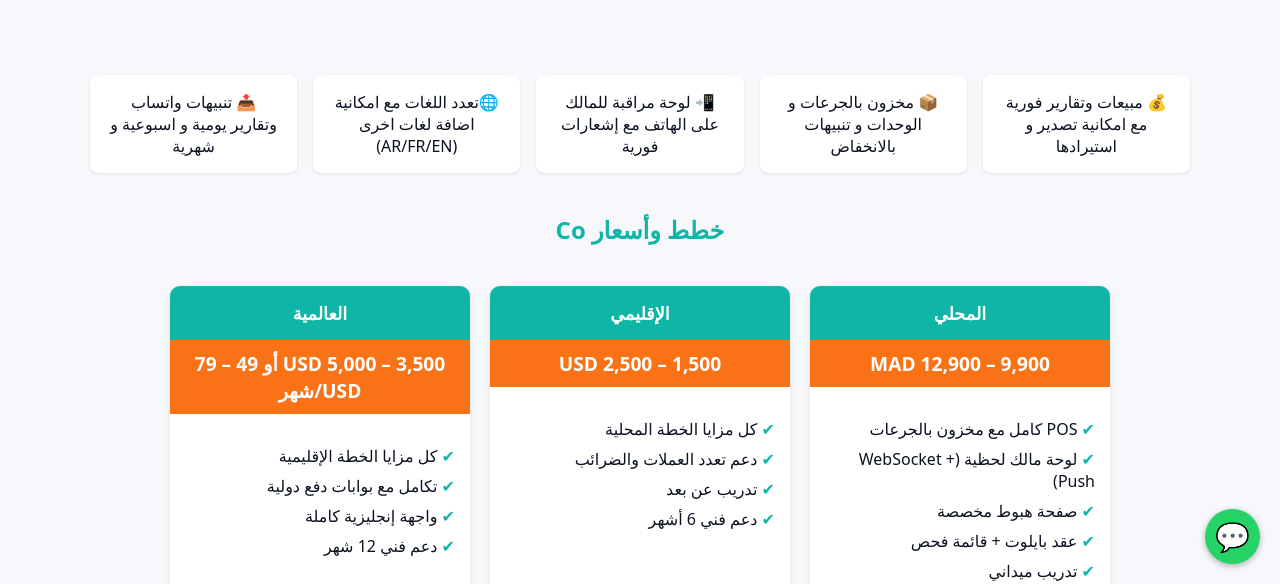
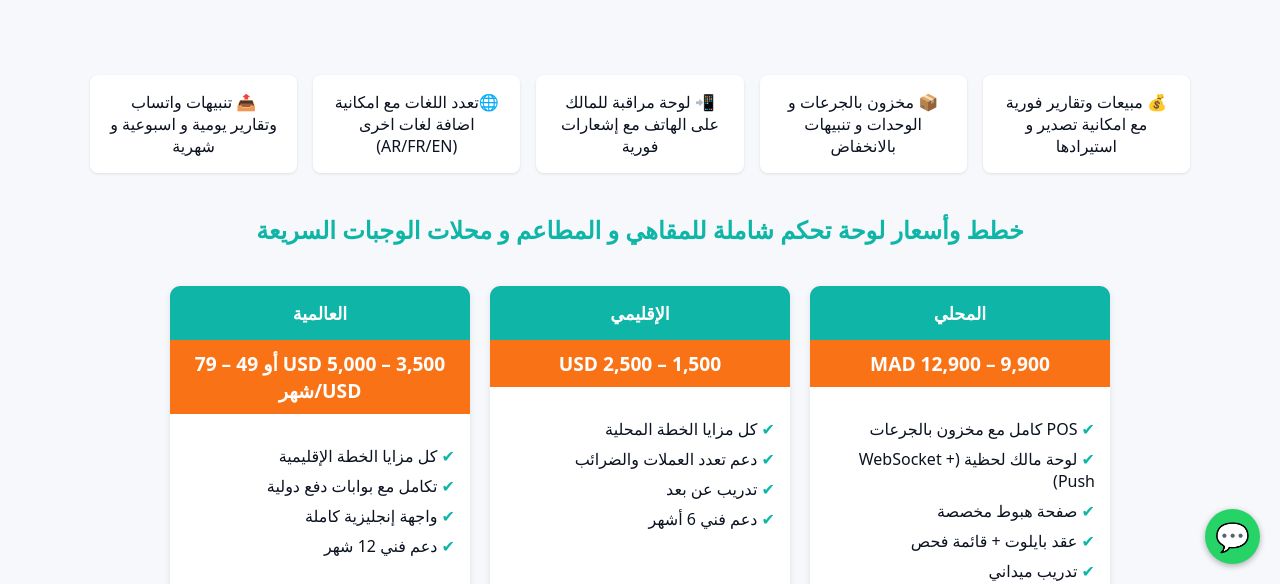
Before and after one commit to najemi19/landing-page-cofe-dash-pub, a plain HTML site: page index.html in a window 1280 px wide. Shown: the part 216-800 px from the top of the page. Drawn offline with Linux system fonts and the light colour scheme.

Commit message:
Update index.html

```diff
--- a/index.html
+++ b/index.html
@@ -164,7 +164,7 @@ const content = {
       "🌐تعدد اللغات مع امكانية اضافة لغات اخرى (AR/FR/EN)",
       "📤 تنبيهات واتساب وتقارير يومية و اسبوعية و شهرية"
     ],
-    pricingTitle:"خطط وأسعار Co ",
+    pricingTitle:"خطط وأسعار لوحة تحكم شاملة للمقاهي و المطاعم و محلات الوجبات السريعة",
     pricing:{
       local:{title:"المحلي",price:"9,900 – 12,900 MAD",features:["POS كامل مع مخزون بالجرعات","لوحة مالك لحظية (WebSocket + Push)","صفحة هبوط مخصصة","عقد بايلوت + قائمة فحص","تدريب ميداني"],cta:"احجز الآن"},
       regional:{title:"الإقليمي",price:"1,500 – 2,500 USD",features:["كل مزايا الخطة المحلية","دعم تعدد العملات والضرائب","تدريب عن بعد","دعم فني 6 أشهر"],cta:"تواصل معنا"},
```
